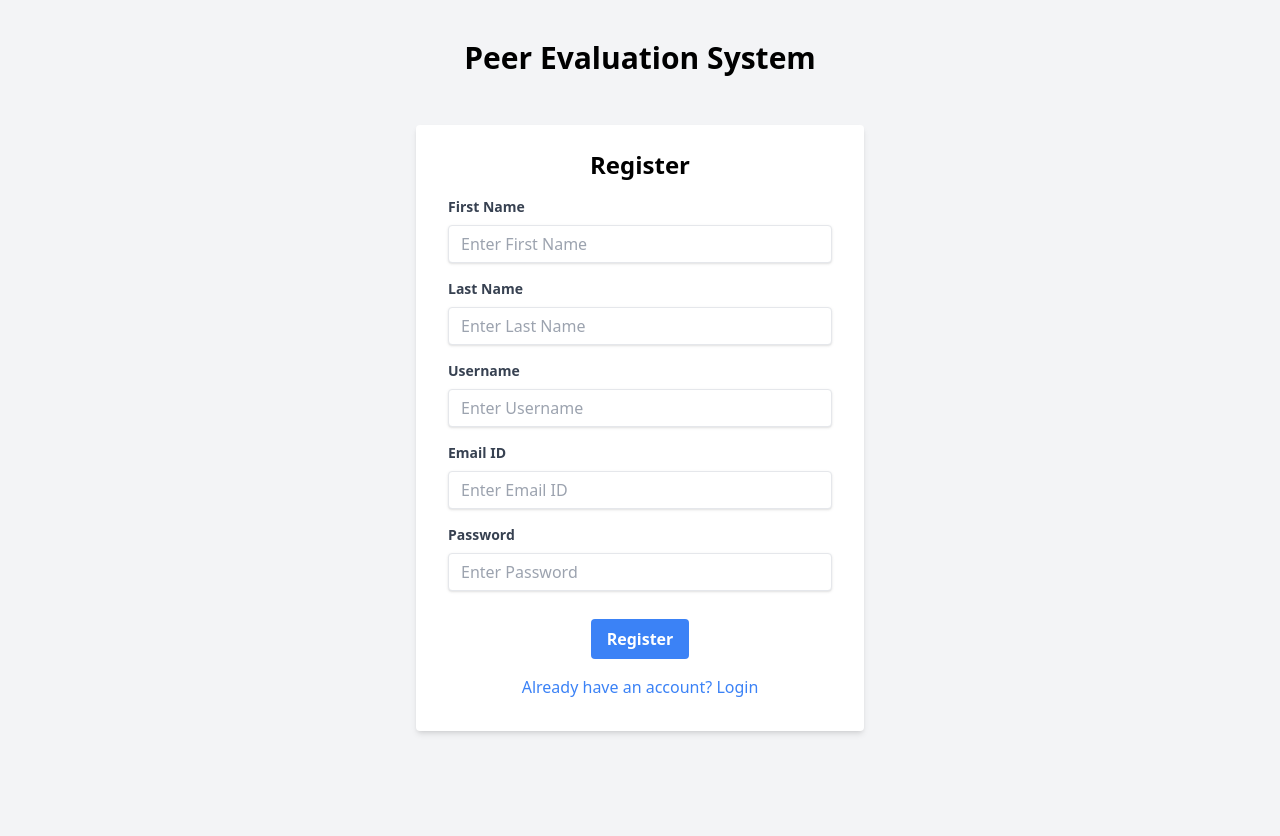
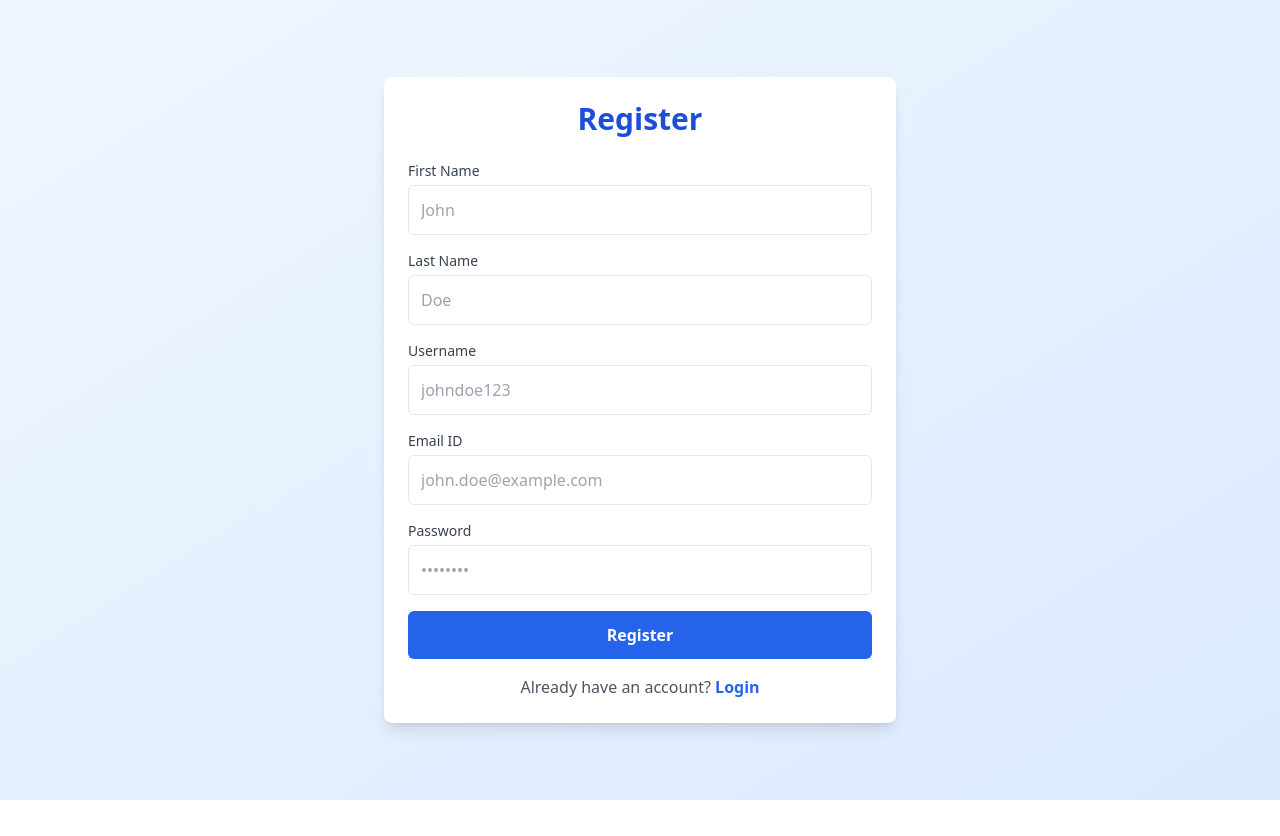
Before and after one commit to imrohitvk/PeerEvaluation, a Django app: page /register/ in a window 1280 px wide. After the commit the page ends 800 px from the top, so only its background shows below. Run offline with Django 5.2, Linux system fonts and the light colour scheme; some libraries are stand-ins or nearby versions.

Commit message:
Minor changes and bug fixes. Starting with adding of the table courses

```diff
--- a/app/templates/EvalMailTemplate.html
+++ b/app/templates/EvalMailTemplate.html
@@ -75,9 +75,6 @@
             <p>Thank you for your time and effort!</p>
             <p>With regards,<br>Peer Evaluation Team</p>
         </div>
-        <div class="footer">
-            <p>Peer Evaluation System</p>
-        </div>
     </div>
 </body>
 
--- a/app/templates/register.html
+++ b/app/templates/register.html
@@ -3,11 +3,10 @@
   <head>
     <meta charset="UTF-8" />
     <meta name="viewport" content="width=device-width, initial-scale=1.0" />
-    <title>Peer Evaluation</title>
-    <!-- Load Tailwind CSS (only once) -->
+    <title>Peer Evaluation - Register</title>
+    <!-- Tailwind CSS -->
     <script src="https://cdn.tailwindcss.com"></script>
     <script>
-      // Custom Tailwind configuration to extend the theme
       tailwind.config = {
         theme: {
           extend: {
@@ -18,193 +17,130 @@
         },
       };
     </script>
-    <style type="text/tailwindcss">
-      /* Custom utility class */
-      @layer utilities {
-        .content-auto {
-          content-visibility: auto;
-        }
-      }
-    </style>
-
-    <h1 class="flex justify-center text-3xl font-bold mt-10 -mb-10">
-      Peer Evaluation System
-    </h1>
   </head>
 
-  <body class="bg-gray-100">
+  <body class="bg-gradient-to-br from-blue-50 to-blue-100 min-h-screen flex items-center justify-center">
     <!-- Main Container -->
-    <div class="flex justify-center items-center min-h-screen">
-      <!-- Wrapper for Forms -->
-      <div class="w-full max-w-md">
-        <!-- Register Form -->
-        <form
-          id="register-form"
-          class="bg-white shadow-md rounded px-8 pt-6 pb-8 mb-4"
-          method="post"
-          enctype="multipart/form-data"
-        >
+    <div class="w-full max-w-lg mx-auto p-6 bg-white shadow-lg rounded-lg">
+      <h1 class="text-3xl font-bold text-center text-blue-700 mb-6">Register</h1>
+
+      <!-- Registration Form -->
+      <form method="post" enctype="multipart/form-data" class="space-y-4">
         {% csrf_token %}
-          <h2 class="text-2xl mb-4 text-center font-bold">Register</h2>
 
         {% if messages %}
-          <div class="alert alert-primary" role="alert">
+        <div class="p-4 mb-4 text-sm text-green-800 bg-green-100 rounded-lg" role="alert">
           {% for message in messages %} {{ message }} {% endfor %}
         </div>
         {% endif %}
 
-          <div class="mb-4">
+        <!-- First Name -->
+        <div>
           <label
-              class="block text-gray-700 text-sm font-bold mb-2"
             for="register-first-name"
+            class="block text-sm font-medium text-gray-700 mb-1"
             >First Name</label
           >
           <input
-              class="shadow appearance-none border rounded w-full py-2 px-3 text-gray-700 leading-tight focus:outline-none focus:shadow-outline"
+            type="text"
             id="register-first-name"
-              type="text"
-              placeholder="Enter First Name"
             name="first_name"
+            class="w-full p-3 border rounded-md focus:ring-blue-500 focus:border-blue-500"
+            placeholder="John"
             required
           />
         </div>
 
-          <div class="mb-4">
+        <!-- Last Name -->
+        <div>
           <label
-              class="block text-gray-700 text-sm font-bold mb-2"
             for="register-last-name"
+            class="block text-sm font-medium text-gray-700 mb-1"
             >Last Name</label
           >
           <input
-              class="shadow appearance-none border rounded w-full py-2 px-3 text-gray-700 leading-tight focus:outline-none focus:shadow-outline"
+            type="text"
             id="register-last-name"
-              type="text"
-              placeholder="Enter Last Name"
             name="last_name"
+            class="w-full p-3 border rounded-md focus:ring-blue-500 focus:border-blue-500"
+            placeholder="Doe"
             required
           />
         </div>
 
-          <div class="mb-4">
+        <!-- Username -->
+        <div>
           <label
-              class="block text-gray-700 text-sm font-bold mb-2"
             for="register-username"
+            class="block text-sm font-medium text-gray-700 mb-1"
             >Username</label
           >
           <input
-              class="shadow appearance-none border rounded w-full py-2 px-3 text-gray-700 leading-tight focus:outline-none focus:shadow-outline"
+            type="text"
             id="register-username"
-              type="text"
-              placeholder="Enter Username"
             name="username"
+            class="w-full p-3 border rounded-md focus:ring-blue-500 focus:border-blue-500"
+            placeholder="johndoe123"
             required
           />
         </div>
 
-          <div class="mb-4">
-            <label
-              class="block text-gray-700 text-sm font-bold mb-2"
-              for="email"
+        <!-- Email -->
+        <div>
+          <label for="email" class="block text-sm font-medium text-gray-700 mb-1"
             >Email ID</label
           >
           <input
-              class="shadow appearance-none border rounded w-full py-2 px-3 text-gray-700 leading-tight focus:outline-none focus:shadow-outline"
+            type="email"
             id="email"
-              type="email"
-              placeholder="Enter Email ID"
             name="email"
+            class="w-full p-3 border rounded-md focus:ring-blue-500 focus:border-blue-500"
+            placeholder="john.doe@example.com"
             required
           />
         </div>
 
-          <div class="mb-4">
+        <!-- Password -->
+        <div>
           <label
-              class="block text-gray-700 text-sm font-bold mb-2"
             for="register-password"
+            class="block text-sm font-medium text-gray-700 mb-1"
             >Password</label
           >
           <input
-              class="shadow appearance-none border rounded w-full py-2 px-3 text-gray-700 mb-3 leading-tight focus:outline-none focus:shadow-outline"
+            type="password"
             id="register-password"
-              type="password"
-              placeholder="Enter Password"
             name="password"
+            class="w-full p-3 border rounded-md focus:ring-blue-500 focus:border-blue-500"
+            placeholder="••••••••"
+            pattern="^(?=.*[A-Za-z])(?=.*\d)(?=.*[@$!%*?&])[A-Za-z\d@$!%*?&]{8,}$"
+            title="Password must be at least 8 characters long, including one letter, one number, and one special character."
             required
-              pattern="^(?=.*[A-Za-z])(?=.*\d)(?=.*[@$!%*?&])[A-Za-z\d@$!%*?&]{8,}$"
-              title="Password must be at least 8 characters long, including at least one letter, one number, and one special character."
           />
-
         </div>
 
-          <div class="flex justify-center mb-4">
+        <!-- Submit Button -->
+        <div>
           <button
-              class="bg-blue-500 hover:bg-blue-700 text-white font-bold py-2 px-4 rounded focus:outline-none focus:shadow-outline"
             type="submit"
+            class="w-full bg-blue-600 text-white font-semibold py-3 rounded-md hover:bg-blue-700 focus:ring-4 focus:ring-blue-300"
           >
             Register
           </button>
         </div>
+      </form>
 
-          <!-- Toggle to Login -->
-          <div class="mt-4 text-center">
+      <!-- Switch to Login -->
+      <div class="text-center mt-4">
+        <p class="text-gray-600">
+          Already have an account?
           <a
             href="/login/"
-              class="text-blue-500 hover:text-blue-700"
-              id="switch-to-login"
+            class="text-blue-600 font-semibold hover:underline"
+            >Login</a
           >
-              Already have an account? Login
-            </a>
-          </div>
-        </form>
+        </p>
       </div>
     </div>
-
-    <!-- JavaScript to Toggle Between Forms -->
-    <script>
-      // document.addEventListener("DOMContentLoaded", function () {
-      //   // Get form elements and toggle buttons
-      //   const registerForm = document.getElementById("register-form");
-
-      //   // Event listener for Login button to show Login form
-      //   toggleLoginButton.addEventListener("click", function (event) {
-      //     event.preventDefault(); // Prevent the form submission (page reload)
-      //     window.location.href = "login.html"; // Navigate to the login page
-      //   });
-      // });
-      const loginForm = document.getElementById("login-form");
-      const registerForm = document.getElementById("register-form");
-      const toggleLogin = document.getElementById("toggle-login");
-      const toggleRegister = document.getElementById("toggle-register");
-      const switchToLogin = document.getElementById("switch-to-login");
-      const switchToRegister = document.getElementById("switch-to-register");
-
-      // Show login form and hide register form
-      toggleLogin.addEventListener("click", () => {
-        loginForm.style.display = "block";
-        registerForm.style.display = "none";
-      });
-
-      // Show register form and hide login form
-      toggleRegister.addEventListener("click", () => {
-        registerForm.style.display = "block";
-        loginForm.style.display = "none";
-      });
-
-      // Link inside forms for toggling
-      switchToLogin.addEventListener("click", (e) => {
-        e.preventDefault();
-        loginForm.style.display = "block";
-        registerForm.style.display = "none";
-      });
-
-      switchToRegister.addEventListener("click", (e) => {
-        e.preventDefault();
-        registerForm.style.display = "block";
-        loginForm.style.display = "none";
-      });
-
-      // Default: Show register form
-      registerForm.style.display = "block";
-    </script>
   </body>
 </html>
--- a/app/views.py
+++ b/app/views.py
@@ -152,9 +152,13 @@ def AdminDashboard(request):
     """
     Handles the Admin Dashboard functionality, including document uploads and peer evaluation assignment.
     """
-    # Check if the user is an admin
+    # Check if the user in request
+    if not request.user.is_authenticated:
+        messages.error(request, 'Please login first')
+        return redirect('/login/')
+
     user_profile = UserProfile.objects.filter(user=request.user).first()
-    if not user_profile or user_profile.role != 'Admin' or not request.user.is_authenticated:
+    if not user_profile or user_profile.role != 'Admin':
         messages.error(request, 'Permission denied')
         return redirect('/login/')
 
@@ -211,8 +215,12 @@ def TAHome(request):
     Handles the TA Dashboard functionality, including document uploads and peer evaluation assignment.
     """
     # Check if the user is an TA
+    if not request.user.is_authenticated:
+        messages.error(request, 'Please login first')
+        return redirect('/login/')
+
     user_profile = UserProfile.objects.filter(user=request.user).first()
-    if not user_profile or user_profile.role != 'TA' or not request.user.is_authenticated:
+    if not user_profile or user_profile.role != 'TA':
         messages.error(request, 'Permission denied')
         return redirect('/login/')
 
@@ -258,7 +266,7 @@ def TAHome(request):
             thread.start()
 
         messages.success(request, 'Documents uploaded successfully! Peer evaluations are being assigned in the background.')
-        return redirect('/TeacherHome/')
+        return redirect('/TAHome/')
 
     # Analytics for Teacher Dashboard
     try:
@@ -331,8 +339,12 @@ def TeacherHome(request):
     Handles the Teacher Dashboard functionality, including document uploads and analytics.
     """
     # Check if the user is a Teacher
+    if not request.user.is_authenticated:
+        messages.error(request, 'Please login first')
+        return redirect('/login/')
+
     user_profile = UserProfile.objects.filter(user=request.user).first()
-    if not user_profile or user_profile.role != 'Teacher' or not request.user.is_authenticated:
+    if not user_profile or user_profile.role != 'Teacher':
         messages.error(request, 'Permission denied')
         return redirect('/login/')
 
@@ -633,7 +645,9 @@ def uploadCSV(request):
                             'last_name': data[0].split()[1] if len(data[0].split()) > 1 else '',
                         }
                     )
+
                     if created:
+
                         random_password = generate_password(10)
                         html_message = render_to_string(
                             "ForgotPasswordMailTemplate.html",  # Path to your email template
@@ -646,10 +660,10 @@ def uploadCSV(request):
 
                         # Send the email
                         send_mail(
-                            subject="Credentials",
+                            subject="Account created : Credentials",
                             message=plain_message,
                             from_email="no-reply@evaluation-system.com",
-                            recipient_list=[data[1].split("@")[0]],
+                            recipient_list=[data[1]],
                             html_message=html_message,  # Attach the HTML message
                             fail_silently=False,
                         )
@@ -934,7 +948,7 @@ def forgetPassword(request):
 
             # Send the email
             send_mail(
-                subject="Credentials",
+                subject="Peer Evaluation Forget Password credentials",
                 message=plain_message,
                 from_email="no-reply@evaluation-system.com",
                 recipient_list=[user.email],
```
Also changed, not shown: app/templates/404.html (added, +64 -0 lines), app/templates/ForgotPasswordMailTemplate.html (+1 -11 lines), db.sqlite3, 2 other files. Lines whose indentation alone changed are shown as unchanged.
